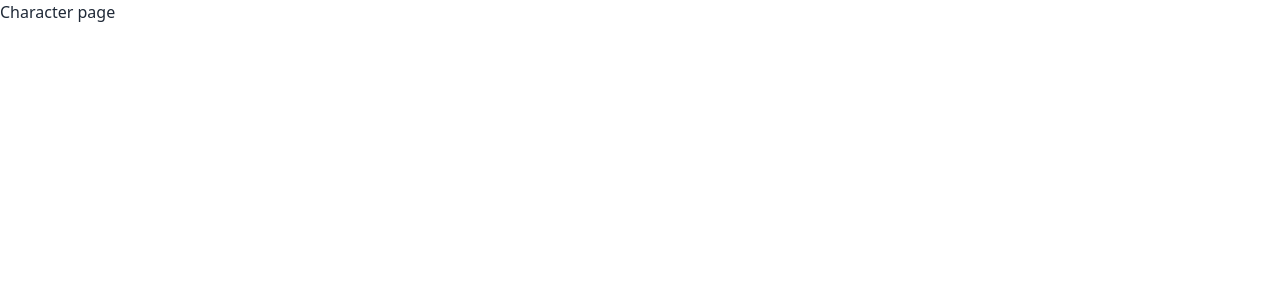
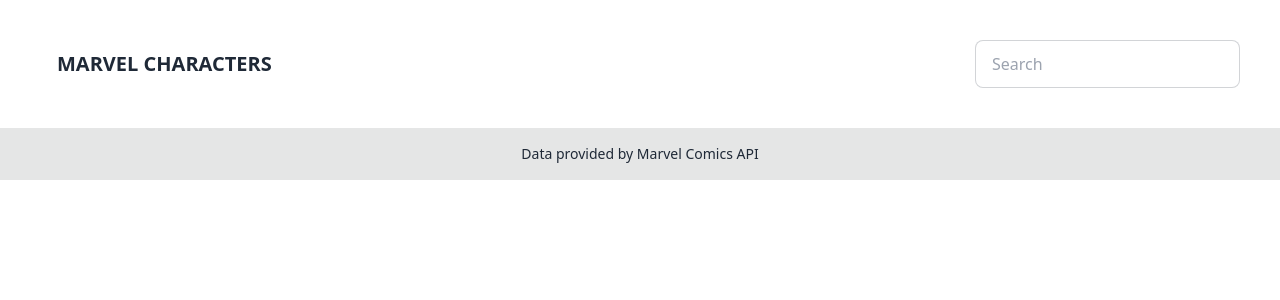
Before and after one commit to guilhermeferreira7/marvel-characters, a Nuxt app: page /character in a window 1280 px wide. Shown: the top 300 px of the page. Built offline with nearby package versions, Linux system fonts and the light colour scheme.

Commit message:
showing character info and image on the home page

```diff
--- /dev/null
+++ b/components/CharacterCard.vue
@@ -0,0 +1,24 @@
+<template>
+  <div>
+    <ul class="container sm grid grid-cols-4 gap-4">
+      <li v-for="character in content" :key="character">
+        <div class="card w-96 bg-base-100 shadow-xl">
+          <figure><img :src=" character.thumbnail.path " alt="marvel"></figure>
+          <div class="card-body">
+            <h2 class="card-title">
+              {{ character.name }}
+            </h2>
+            <p>
+              {{ character.id }}
+            </p>
+            <div class="card-actions justify-end">
+              <button class="btn btn-primary">
+                More info
+              </button>
+            </div>
+          </div>
+        </div>
+      </li>
+    </ul>
+  </div>
+</template>
--- a/components/TheFooter.vue
+++ b/components/TheFooter.vue
@@ -2,7 +2,7 @@
   <div>
     <footer class="footer footer-center p-4 bg-base-300 text-base-content">
       <div>
-                <p>footer</p>
+        <p>Data provided by Marvel Comics API</p>
       </div>
     </footer>
   </div>
--- a/components/TheHeader.vue
+++ b/components/TheHeader.vue
@@ -1,3 +1,18 @@
 <template>
-    <h2>Header</h2>
+  <div class="navbar bg-base-100">
+    <div class="flex-1">
+      <NuxtLink to="/" class="btn btn-ghost uppercase text-xl">Marvel Characters</NuxtLink>
+    </div>
+    <div class="flex-none gap-2">
+      <div class="form-control">
+        <input type="text" placeholder="Search" class="input input-bordered">
+      </div>
+    </div>
+  </div>
 </template>
+
+<style scoped>
+  .navbar {
+    padding: 40px;
+  }
+</style>
--- a/pages/character.vue
+++ b/pages/character.vue
@@ -1,5 +1,14 @@
 <template>
-    <div>
-        Character page
-    </div>
+  <div>
+    <TheHeader />
+
+    <TheFooter />
+  </div>
 </template>
+
+<script>
+export default {
+  name: 'CharacterPage'
+}
+
+</script>
--- a/pages/index.vue
+++ b/pages/index.vue
@@ -1,31 +1,29 @@
 <template>
   <div>
-    <!-- <TheHeader /> -->
-    <!-- <NuxtLink to="/character">
-      Characters
-    </NuxtLink> -->
-    <!-- <ul> -->
+    <TheHeader />
+
     <ul class="container sm grid grid-cols-4 gap-4">
       <li v-for="character in content" :key="character">
         <div class="card w-96 bg-base-100 shadow-xl">
-          <figure><img :src=" character.thumbnail.path " alt="marvel" /></figure>
+          <figure><img :src=" character.thumbnail.path + '/standard_large.jpg' " alt="marvel"></figure>
           <div class="card-body">
             <h2 class="card-title">
               {{ character.name }}
             </h2>
-            <p>
+            <p v-if=" character.description ">
               {{ character.description }}
             </p>
-            <div class="card-actions justify-end">
-              <button class="btn btn-primary">
-                Buy Now
-              </button>
-            </div>
+            <p v-else>
+              No description found :(
+            </p>
           </div>
         </div>
       </li>
     </ul>
-    <!-- <TheFooter /> -->
+
+    <!-- <CharacterCard /> -->
+
+    <TheFooter />
   </div>
 </template>
 
@@ -44,12 +42,13 @@
 }
 
 getCharacters()
-// console.log(characters)
 
 export default {
   name: 'IndexPage',
   asyncData () {
-    return { content: characters }
+    return {
+      content: characters
+    }
   }
 }
 </script>
@@ -58,4 +57,11 @@
   .card {
     width: 80%;
   }
+
+  p {
+    max-width: 50ch;
+    overflow: hidden;
+    text-overflow: ellipsis;
+    white-space: nowrap;
+  }
 </style>
```
Also changed, not shown: components/Character.vue (deleted). Lines whose indentation alone changed are shown as unchanged.
